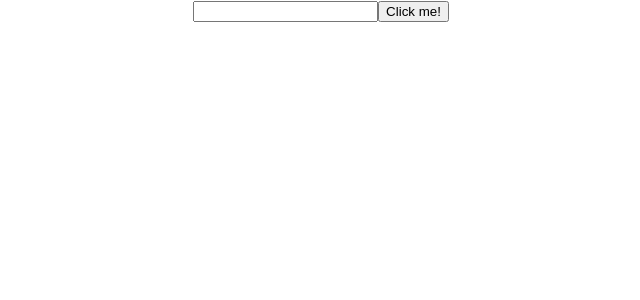
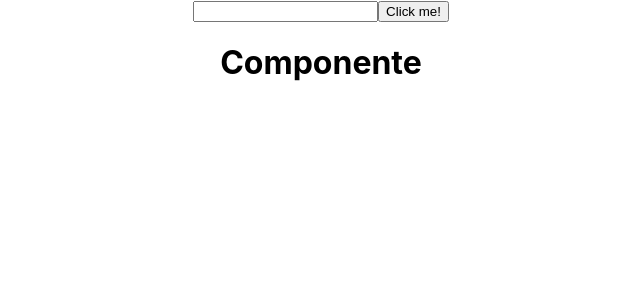
Before and after one commit to Kiyoshi-san/b2w_starwars, a React (Create React App) app: page / in a window 1280 px wide. Shown: the top 300 px of the page, without its empty margins (319-959 px from the left). Built offline with nearby package versions, Linux system fonts and the light colour scheme.

Commit message:
Adicionado o componente Planet e instalado o axios

```diff
--- a/package.json
+++ b/package.json
@@ -3,6 +3,7 @@
   "version": "0.1.0",
   "private": true,
   "dependencies": {
+    "axios": "^0.18.0",
     "node-sass": "^4.12.0",
     "react": "^16.8.6",
     "react-dom": "^16.8.6",
--- a/src/actions/actionTypes.js
+++ b/src/actions/actionTypes.js
@@ -1 +1,3 @@
-export const CLICK_UPDATE_VALUE = "CLICK_UPDATE_VALUE";
+export const ACTIONS = {
+    CLICK_UPDATE_VALUE: "CLICK_UPDATE_VALUE"
+};
--- a/src/actions/index.js
+++ b/src/actions/index.js
@@ -1,6 +1,6 @@
-import { CLICK_UPDATE_VALUE } from './actionTypes';
+import { ACTIONS } from './actionTypes';
 
 export const clickButton = value => ({
-    type: CLICK_UPDATE_VALUE,
+    type: ACTIONS.CLICK_UPDATE_VALUE,
     newValue: value
 })
--- /dev/null
+++ b/src/pages/Planet.js
@@ -0,0 +1,14 @@
+// import React from 'react';
+import React from 'react';
+// import '../Planet.scss';
+
+
+function Planet() {
+        return (
+            <div className="App">
+                <h1>Componente</h1>
+            </div>
+        );
+}
+
+export default Planet;
--- a/src/pages/index.js
+++ b/src/pages/index.js
@@ -9,6 +9,8 @@ import { connect } from "react-redux";
 // INSERIDO 2
 import { bindActionCreators } from 'redux';
 import { clickButton } from '../actions';
+
+import Planet from "./Planet";
 
 // function App() {
 class App extends Component {
@@ -58,9 +60,10 @@ class App extends Component {
                 />
                 <button onClick={() => clickButton(inputValue)}>
                     Click me!
-        </button>
+                </button>
 
                 <h1>{newValue}</h1>
+                <Planet />
 
             </div>
         );
--- a/src/reducers/clickReducer.js
+++ b/src/reducers/clickReducer.js
@@ -1,4 +1,4 @@
-import { CLICK_UPDATE_VALUE } from "../actions/actionTypes";
+import { ACTIONS } from "../actions/actionTypes";
 
 const initialState = {
     newValue: ""
@@ -7,7 +7,7 @@ const initialState = {
 
 export const clickReducer = (state = initialState, action) => {
     switch (action.type) {
-        case CLICK_UPDATE_VALUE:
+        case ACTIONS.CLICK_UPDATE_VALUE:
             return {
                 ...state,
                 newValue: action.newValue
```
Also changed, not shown: Procedimento.txt, 1 other file (tests, documents, lock files or other folders).
